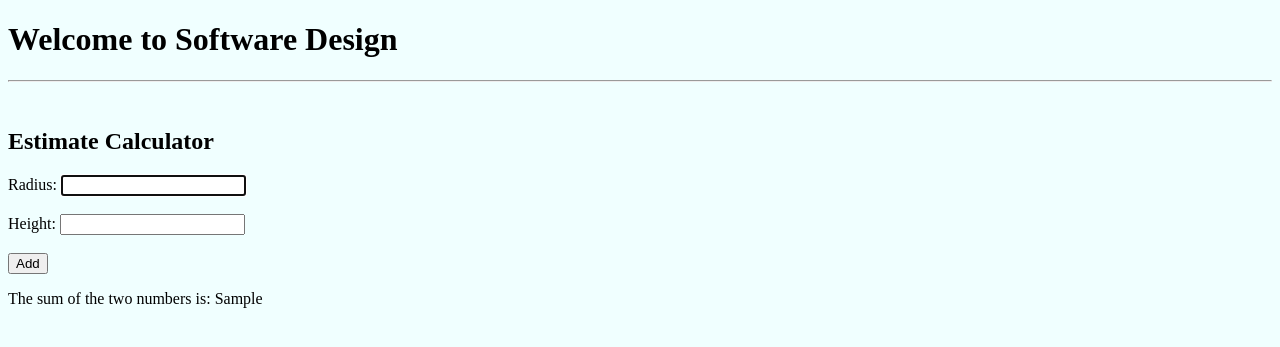
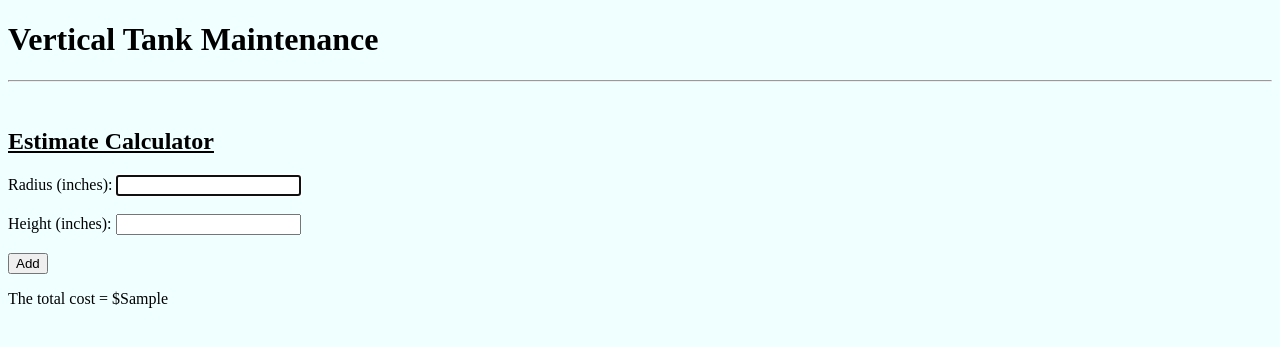
Before and after one commit to kbarnewolt/vtm_site, a Flask app: template templates/estimate.html in a window 1280 px wide. Shown: the top 347 px of the page. Run offline with Flask 2, Linux system fonts and the light colour scheme; the template is opened without the code that fills it: most values are stand-ins (such as "Sample title", 1, 10 or a date in 2020).

Commit message:
calculated cost

```diff
--- a/app.py
+++ b/app.py
@@ -21,8 +21,14 @@ def add():
         radius = int(request.form['radius'])
         height = int(request.form['height'])
         area_top = 3.14 * (radius * radius)
-        print(area_top)
-    return render_template('estimate.html', myValue = area_top)
+        area_side = 2 * (3.14 * (radius * height))
+        total_area = area_top + area_side
+        total_area_sq = total_area/144
+        material_cost = total_area_sq * 25
+        labor_cost = total_area_sq * 15
+        total_price = material_cost + labor_cost
+        print(total_price)
+    return render_template('estimate.html', myValue = area_side)
 
 if __name__ == '__main__':
     app.run(debug=True)
--- a/static/css/stylesheet.css
+++ b/static/css/stylesheet.css
@@ -1,3 +1,54 @@
 body{
     background-color: azure;
 }
+
+img { padding: 8px;
+    border: 1px solid black;
+    margin: 15px;
+}
+
+.highlight {
+  color: black;
+  background-color: lightgrey;
+  padding: 10px;
+  margin: 8px;
+}
+
+h2 { font-weight: bold;
+  text-decoration: underline;}
+h3 { font-style: italic;
+  text-decoration: underline;}
+
+main{
+  margin: 15px;
+  background-color: white;
+  padding: 10px;
+}
+
+nav {background-color: goldenrod;
+  color: black;
+  display: block;
+  border-right: 1px solid #bbb;
+}
+
+a:link {text-decoration: none; color: black;}
+a:hover {text-decoration: underline; color: blue;}
+
+table, th, td {
+  color:black;
+  background-color: lightgrey;
+  border: 1px solid;
+}
+
+li a {
+  display: inline;
+  text-align: left;
+  text-decoration: none;
+}
+
+ul {
+  list-style: none;
+  margin: 0;
+  padding: 0;
+  overflow: hidden;
+}
--- a/templates/base.html
+++ b/templates/base.html
@@ -1,21 +1,23 @@
 <!DOCTYPE html>
 <html lang="en">
+
 <head>
     <meta charset="UTF-8">
     <meta name="viewport" content="width=device-width, initial-scale=1.0">
     <title>{% block title %} {% endblock%}</title>
     <link rel="stylesheet" type="text/css" href="{{ url_for('static', filename='css/stylesheet.css') }}">
 </head>
+
 <body>
     <div>
-        <h1>Welcome to Software Design</h1>
+        <h1>Vertical Tank Maintenance</h1>
         <hr>
         <br>
 
         {% block body %}
-
         {% endblock %}
 
     </div>
 </body>
+
 </html>
--- a/templates/estimate.html
+++ b/templates/estimate.html
@@ -9,12 +9,12 @@
 <form action="/add" method="POST">
 
     <label for="radius">
-        Radius:
+        Radius (inches):
         <input type="text" id="radius" name="radius" required autofocus/>
     </label>
     <br><br>
     <label for="height">
-        Height: <input type="text" id="height" name="height" required/>
+        Height (inches): <input type="text" id="height" name="height" required/>
         <br><br>
     </label>
 
@@ -24,7 +24,7 @@
 </form>
 
 {% if myValue %}
-<p>The sum of the two numbers is: {{ myValue }}</p>
+<p>The total cost = ${{ myValue }}</p>
 {% endif %}
 
 {% endblock %}
```
